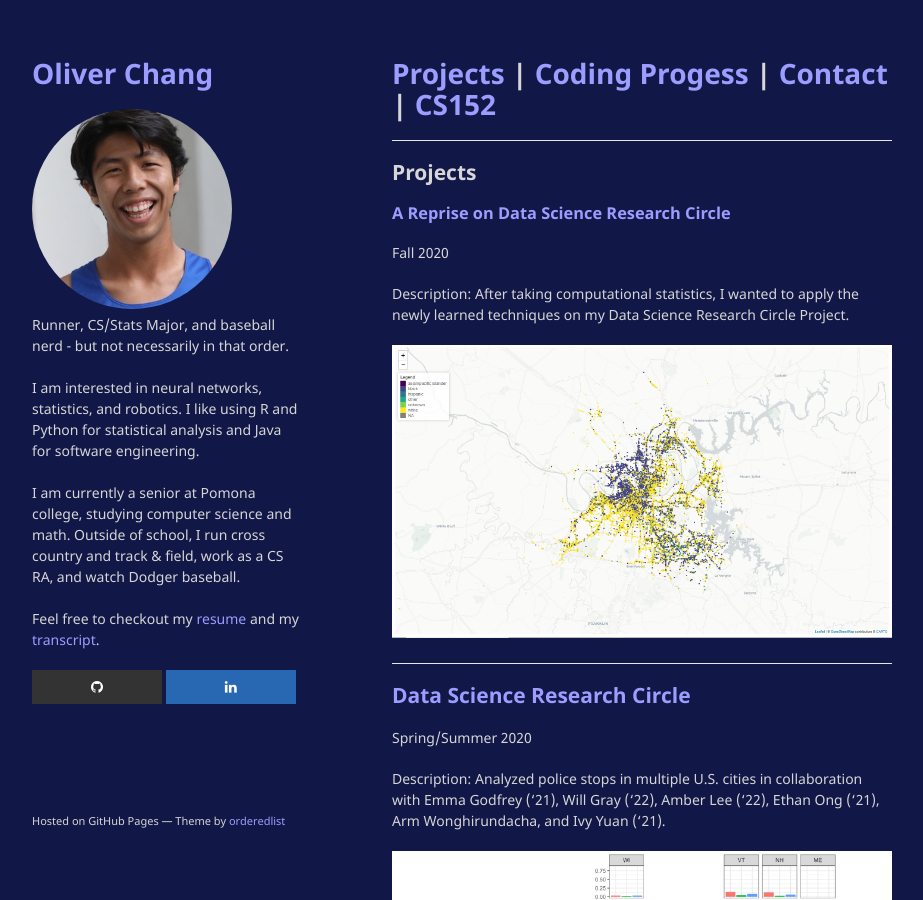
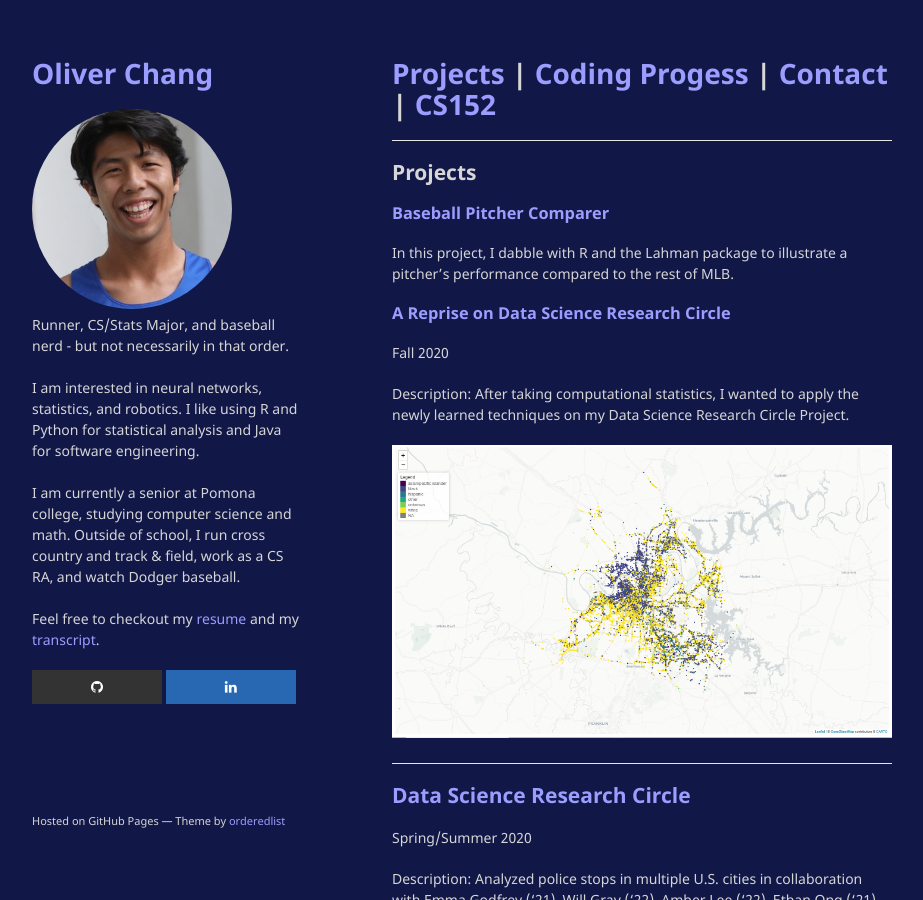
Before and after one commit to oliverc1623/oliverc1623.github.io, a Jekyll site: the page built from index.md, in a window 1280 px wide and 900 px high. Shown: the whole window, without its empty margins (178-1101 px from the left). Built offline with Jekyll 4.4.1, drawn with Linux system fonts in a browser that asks for light colours; our own code applies the rules of GitHub Pages for plain Markdown files.

Commit message:
added baseballthing

```diff
--- a/index.md
+++ b/index.md
@@ -3,6 +3,10 @@
 ---
 
 ## Projects
+
+### [Baseball Pitcher Comparer](baseball.md)
+
+In this project, I dabble with R and the Lahman package to illustrate a pitcher's performance compared to the rest of MLB.
 
 ### [A Reprise on Data Science Research Circle](final_project.html)
 
```
Also changed, not shown: baseball.md (added, +1 -0 lines).
